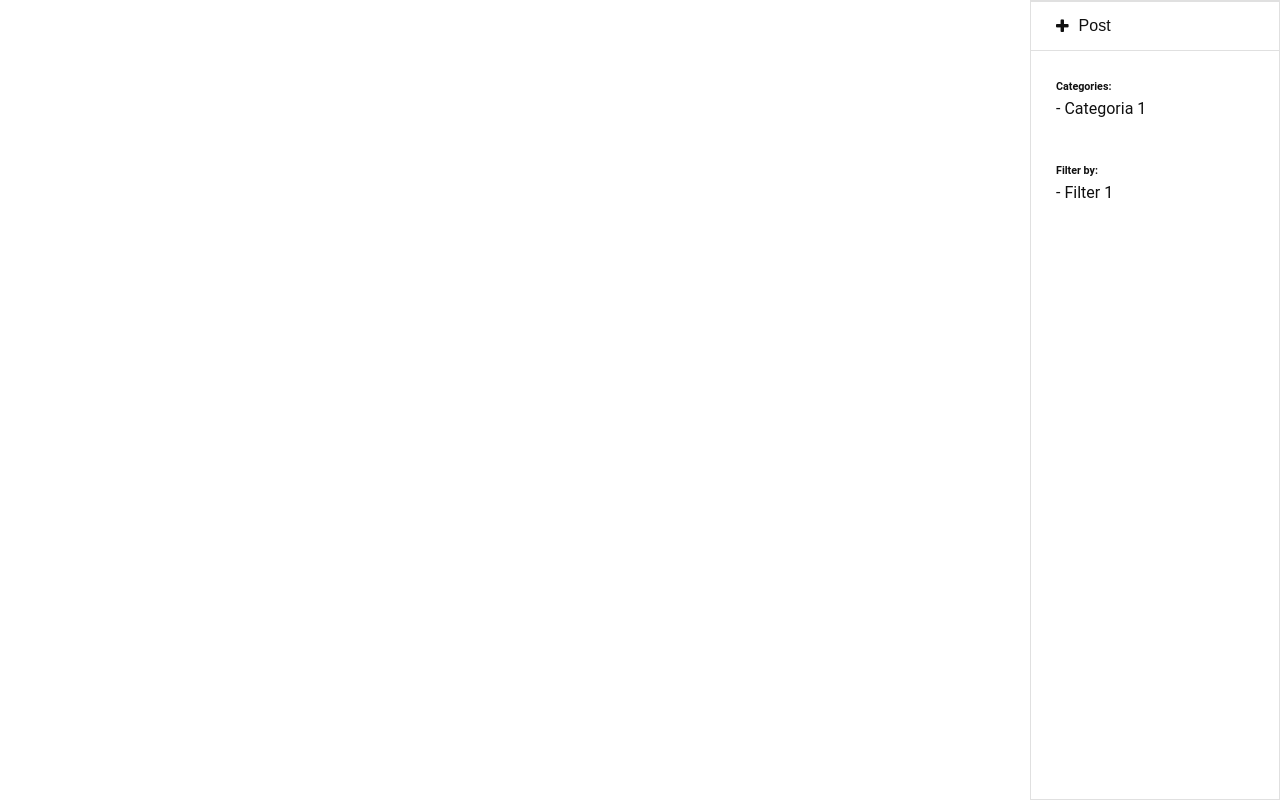
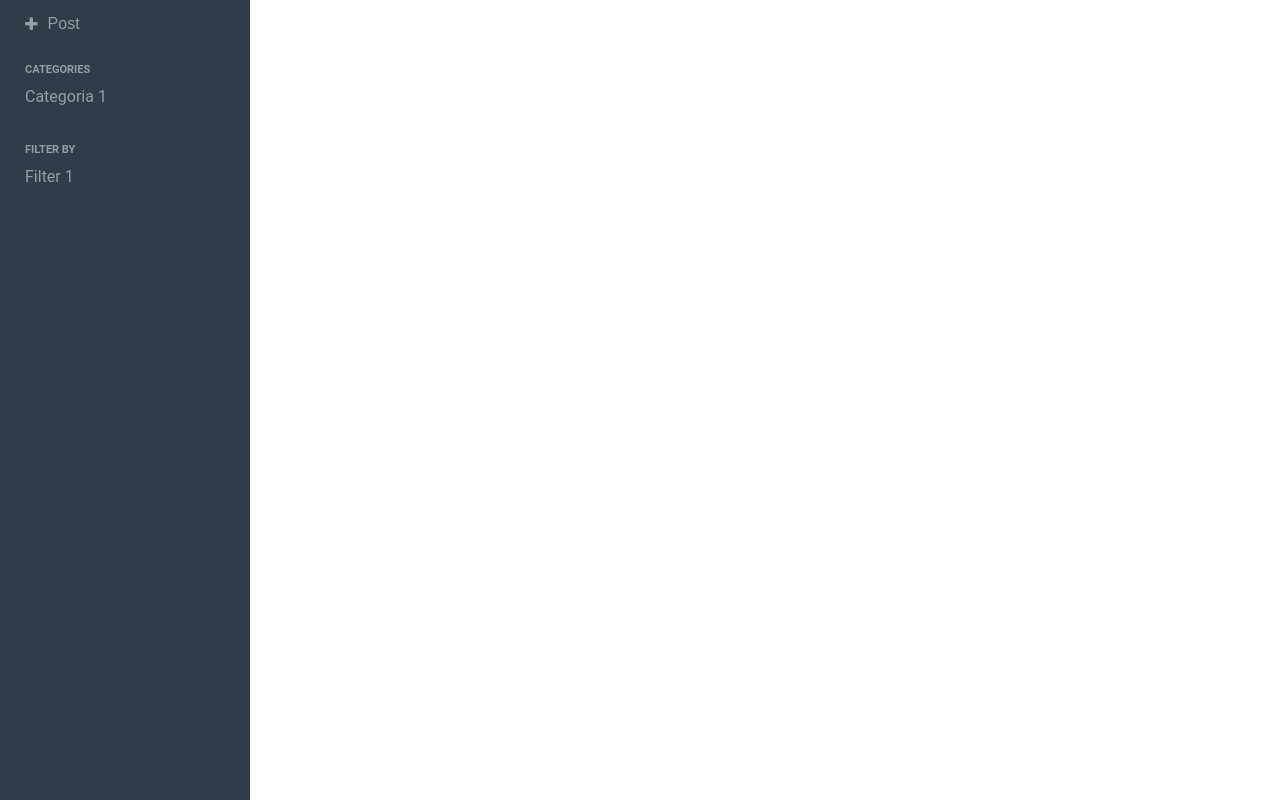
Before and after one commit to zeevolution/reading-react-redux-project, a React (Create React App) app: page / in a window 1280 px wide. Built offline with nearby package versions, Linux system fonts and the light colour scheme.

Commit message:
refactor: adjust sidebar styles

```diff
--- a/src/components/Sidebar/Sidebar.js
+++ b/src/components/Sidebar/Sidebar.js
@@ -1,28 +1,34 @@
-import React from 'react';
+import React from "react";
 
-import { Container, NewPost, Nav } from './SidebarStyle';
+import { Container, NewPost, Nav } from "./SidebarStyle";
 
 const Sidebar = () => (
   <Container>
-    <NewPost>
-      <i className="fa fa-plus" />
-      Post
-    </NewPost>
     <div>
-      <br />
-      <h6>Categories:</h6>
+      <Nav>
+        <NewPost>
+          <i className="fa fa-plus" />
+          Post
+        </NewPost>
+      </Nav>
+    </div>
+    <div>
       <Nav>
         <li>
-          <a href=""> - Categoria 1</a>
+          <span>Categories</span>
+        </li>
+        <li>
+          <a href="">Categoria 1</a>
         </li>
       </Nav>
     </div>
     <div>
-      <br />
-      <h6>Filter by:</h6>
       <Nav>
         <li>
-          <a href=""> - Filter 1</a>
+          <span>Filter by</span>
+        </li>
+        <li>
+          <a href="">Filter 1</a>
         </li>
       </Nav>
     </div>
--- a/src/components/Sidebar/SidebarStyle.js
+++ b/src/components/Sidebar/SidebarStyle.js
@@ -1,14 +1,14 @@
-import styled from 'styled-components';
+import styled from "styled-components";
 
 export const Container = styled.aside`
   height: 100%;
   width: 250px;
-  background: #fff;
-  color: #101010;
-  float: right;
+  background: #2e3d49;
+  color: #979ea4;
+  float: left;
   display: flex;
   flex-direction: column;
-  border: 1px solid #e0e0e0;
+  border: 0px;
 
   div {
     padding: 10px 25px;
@@ -26,16 +26,13 @@ export const Container = styled.aside`
 export const NewPost = styled.button`
   background: transparent;
   border: 0;
-  border-top: 1px solid #e0e0e0;
-  border-bottom: 1px solid #e0e0e0;
   font-size: 16px;
-  color: #101010;
+  color: #979ea4;
   display: flex;
   align-items: center;
-  padding: 15px 25px;
 
   &:hover {
-    color: #8b4513;
+    color: #fff;
   }
 
   i {
@@ -45,6 +42,7 @@ export const NewPost = styled.button`
 
 export const Nav = styled.ul`
   list-style: none;
+  margin-top: 5px;
   li {
     a {
       color: inherit;
@@ -53,8 +51,15 @@ export const Nav = styled.ul`
       line-height: 32px;
 
       &:hover {
-        color: #8b4513;
+        color: #fff;
       }
+    }
+
+    span {
+      font-size: 11px;
+      text-transform: uppercase;
+      line-height: 22px;
+      font-weight: bold;
     }
   }
 `;
```
Also changed, not shown: package.json (+1 -7 lines), 2 other files (tests, documents, lock files or other folders).
